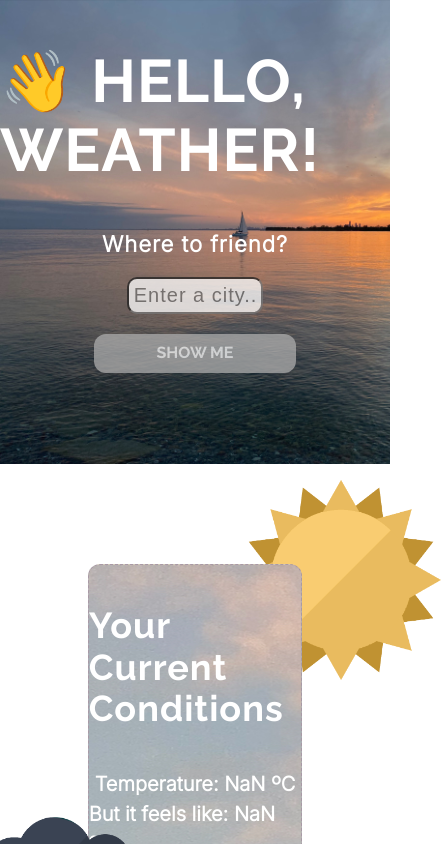
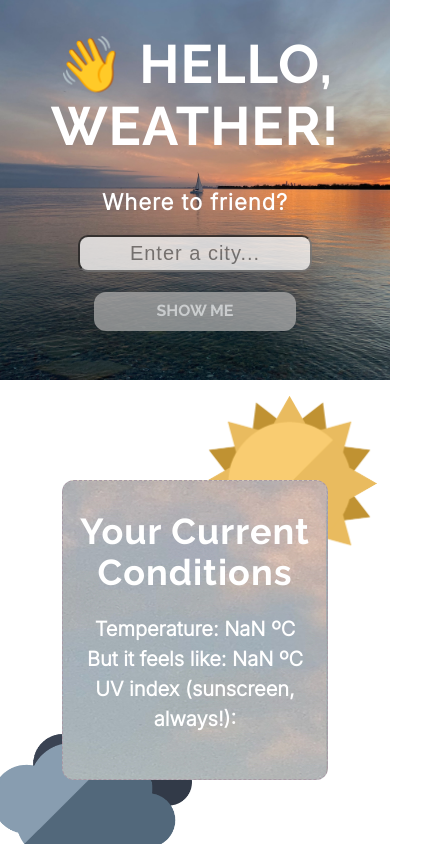
Before and after one commit to coreybrendan/hello-weather, a React (Create React App) app: page /weather in a window 390 px wide. Shown: the top 844 px of the page, 441 px wide, since content can reach past the window. Built offline with nearby package versions, Linux system fonts and the light colour scheme; no server answers.

Commit message:
media queries for responsive design

```diff
--- a/src/index.css
+++ b/src/index.css
@@ -136,7 +136,7 @@ button:hover {
   border-radius: 12px;
   margin-top: 100px;
   margin-bottom: 100px;
-  height: 40vh;
+  height: 300px;
   width: 55%;
   background-image: url(./assets/sky.jpeg);
   background-position-y: 0;
@@ -207,3 +207,87 @@ footer a:hover {
   color: #D69C96;
 }
 /* end footer styles */
+
+/* responsive design styles */
+@media (max-width: 940px) {
+  ul {
+    flex-wrap: wrap;
+    justify-content: center;
+  }
+
+  li {
+    margin-right: 30px;
+  }
+}
+
+@media (max-width: 768px) {
+  .currentContainer h2 {
+    text-align: center;
+    padding: 30px 0 20px;
+  }
+
+  .cloud {
+    bottom: -95px;
+  }
+}
+
+@media (max-width: 626px) {
+  header {
+    height: 45vh;
+  }
+
+  h1 {
+    text-align: center;
+  }
+
+  input {
+    width: 60%;
+  }
+
+  .currentContainer {
+    width: 68%;
+  }
+
+  .currentContainer p {
+    text-align: center;
+  }
+
+  .sun {
+    width: 175px;
+    right: -50px;
+  }
+
+  .cloud {
+    z-index: -10;
+    bottom: -84px;
+    left: -71px;
+    width: 200px;
+  }
+}
+
+@media (max-width: 480px) {
+  h1 {
+    font-size: 2.7rem;
+  }
+
+  h2 {
+    text-align: center;
+  }
+}
+
+@media (max-width: 342px) {
+  .currentContainer {
+    width: 75%;
+  }
+
+  .sun {
+    width: 150px;
+    right: -22px;
+  }
+
+  .cloud {
+    width: 165px;
+    bottom: -95px;
+    left: -22px;
+  }
+}
```
